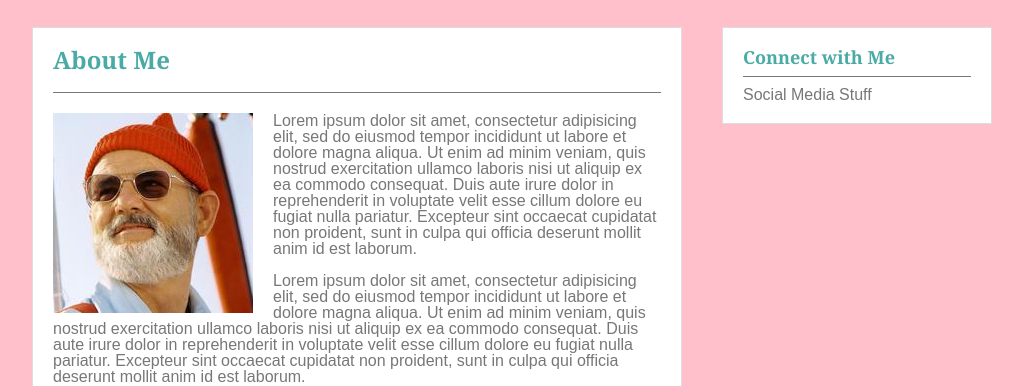
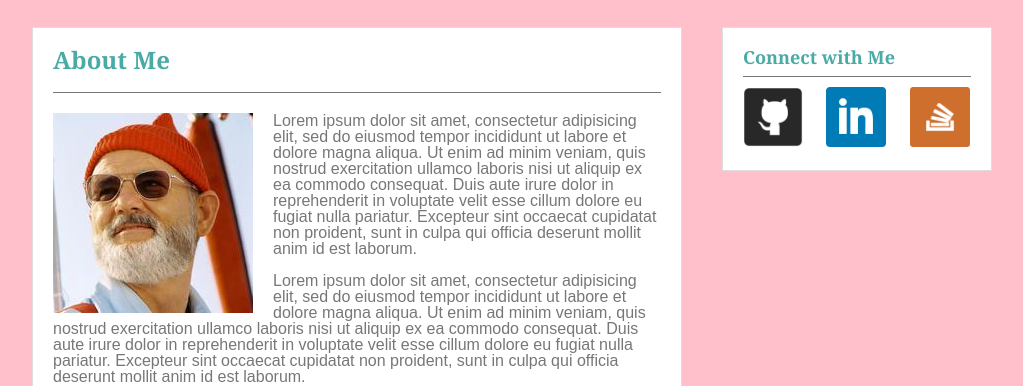
Before and after one commit to mattdeal/Basic-Portfolio, a PHP site: page / in a window 1280 px wide. Shown: the part 69-455 px from the top of the page, without its empty margins (128-1151 px from the left). Run offline with PHP 8.4, Linux system fonts and the light colour scheme.

Commit message:
Finish social buttons

```diff
--- a/assets/css/style.css
+++ b/assets/css/style.css
@@ -140,3 +140,13 @@ footer {
 #link-about {
 	padding-right: 15px;
 }
+
+.social-image {
+	width: 60px;
+	height: 60px;
+}
+
+#social-linkedin {
+  	margin-left: 19px;
+	margin-right: 19px;
+}
--- a/index.html
+++ b/index.html
@@ -66,8 +66,9 @@
 		</section>
 		<aside>
 			<h3>Connect with Me</h3>
-			<!-- <hr> -->
-			<p>Social Media Stuff</p>
+			<a href="http://github.com/mattdeal" target="_blank"><img class="social-image" alt="github logo" src="assets/images/github.png"></a>
+			<a href="https://www.linkedin.com/in/dealmatthew" target="_blank"><img class="social-image" alt="linkedin logo" id="social-linkedin" src="assets/images/linkedin.png"></a>
+			<a href="http://stackoverflow.com/users/7129206/mwdeal1" target="_blank"><img class="social-image" alt="stackoverflow logo" src="assets/images/stackoverflow.png"></a>
 		</aside>
 	</div>
 </div>
```
Also changed, not shown: assets/images/github.png.
